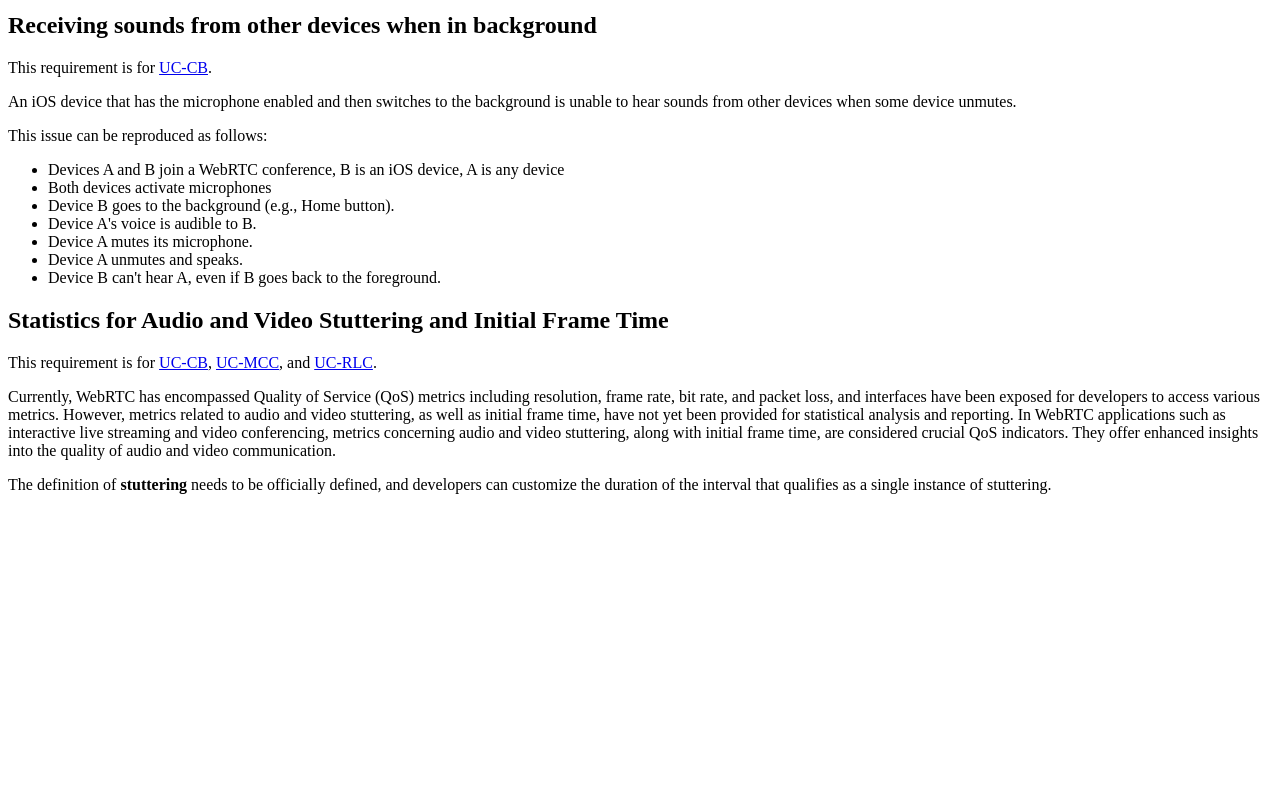
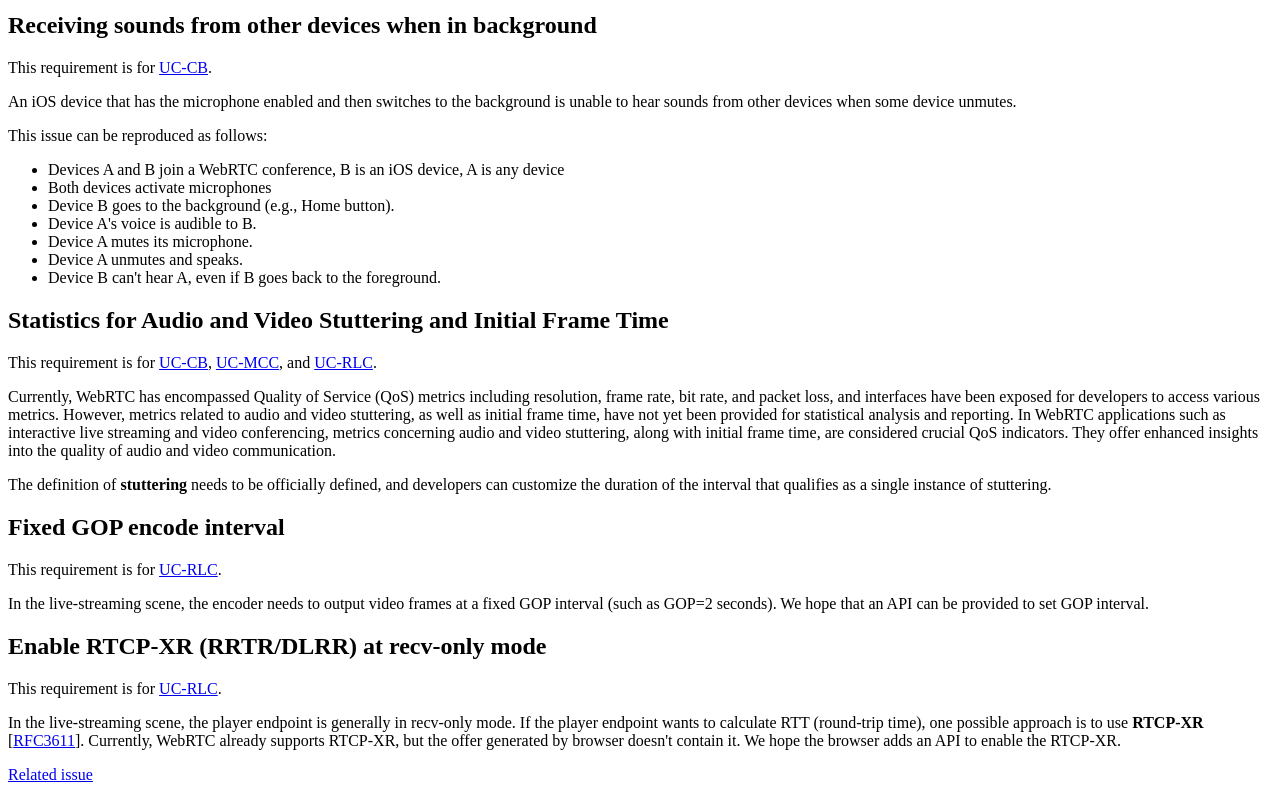
Before and after one commit to webrtc-live-streaming-tf/webrtc-use-cases, a plain HTML site: page index.html in a window 1280 px wide. Shown: the part 3119-3919 px from the top of the page. Before the commit the page ends 3629 px from the top, so only its background shows below. Drawn offline with Linux system fonts and the light colour scheme.

Commit message:
add requirements

```diff
--- a/index.html
+++ b/index.html
@@ -245,6 +245,28 @@
 
     </section>
 
+
+    <section id="r4-uc-gop">
+      <h2>Fixed GOP encode interval</h2>
+
+      <p>This requirement is for <a href="#UC-RLC">UC-RLC</a>.</p>
+
+      <p>In the live-streaming scene, the encoder needs to output video frames at a fixed GOP interval (such as GOP=2 seconds). We hope that an API can be provided to set GOP interval.</p>
+
+    </section>
+
+
+    <section id="r5-uc-rtcpxr">
+      <h2>Enable RTCP-XR (RRTR/DLRR) at recv-only mode</h2>
+
+      <p>This requirement is for <a href="#UC-RLC">UC-RLC</a>.</p>
+
+      <p>In the live-streaming scene, the player endpoint is generally in recv-only mode. If the player endpoint wants to calculate RTT (round-trip time), one possible approach is to use <b>RTCP-XR</b> [<a href="https://www.rfc-editor.org/rfc/rfc3611">RFC3611</a>]. Currently, WebRTC already supports RTCP-XR, but the offer generated by browser doesn't contain it. We hope the browser adds an API to enable the RTCP-XR.</p>
+
+      <p><a href="https://github.com/w3c/webrtc-extensions/issues/165">Related issue</a></p>
+
+    </section>
+
   </section>
 
 
```
